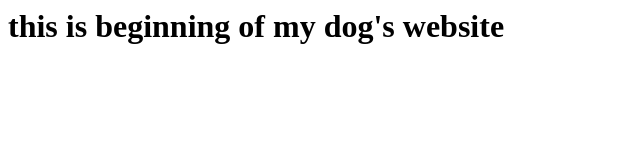
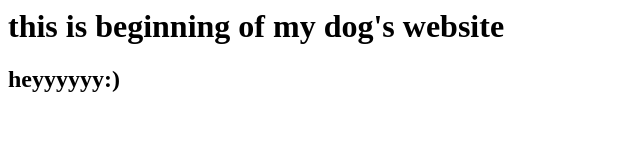
Before and after one commit to Eloacustodio07/dog-blue, a plain HTML site: page index.html in a window 1280 px wide. Shown: the whole page, without its empty margins (0-640 px from the left). Drawn offline with Linux system fonts and the light colour scheme.

Commit message:
more content for my website

```diff
--- a/index.html
+++ b/index.html
@@ -1 +1,2 @@
 <h1>this is beginning of my dog's website<h1>
+    <h2>heyyyyyy:)</h2>
```
